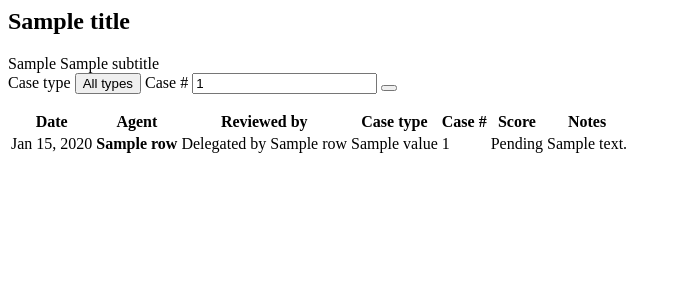
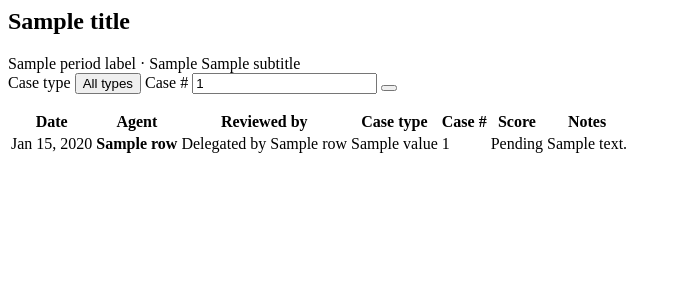
Before and after one commit to SoundsGreaat/GotYourScore, a Python web app: template app/templates/partials/my_reviews.html in a window 1280 px wide. Shown: the top 300 px of the page, without its empty margins (0-681 px from the left). Run offline with Jinja, Linux system fonts and the light colour scheme; the template is opened without the code that fills it: most values are stand-ins (such as "Sample title", 1, 10 or a date in 2020).

Commit message:
feat(templates/api): display `period_label` in "My Reviews" header

```diff
--- a/app/api/endpoints/pages.py
+++ b/app/api/endpoints/pages.py
@@ -412,6 +412,9 @@ async def _render_reviews_view(
             "endpoint": (
                 "/partials/all-reviews" if scope == "all"
                 else "/partials/my-reviews"
+            ),
+            "period_label": reporting_period.period_label(
+                closing_year, closing_month
             ),
             "period_range": _period_range_label(period_start, period_end),
             "filters": {
--- a/app/templates/partials/my_reviews.html
+++ b/app/templates/partials/my_reviews.html
@@ -9,7 +9,7 @@
     <div class="mb-4 flex flex-wrap items-center justify-between gap-2">
         <h2 class="text-lg font-semibold">{{ title }}</h2>
         <div class="flex items-center gap-2">
-            <span class="badge badge-soft badge-sm">{{ period_range }}</span>
+            <span class="badge badge-soft badge-sm">{{ period_label }} · {{ period_range }}</span>
             <span class="text-sm text-base-content/70">{{ subtitle }}</span>
         </div>
     </div>
```
